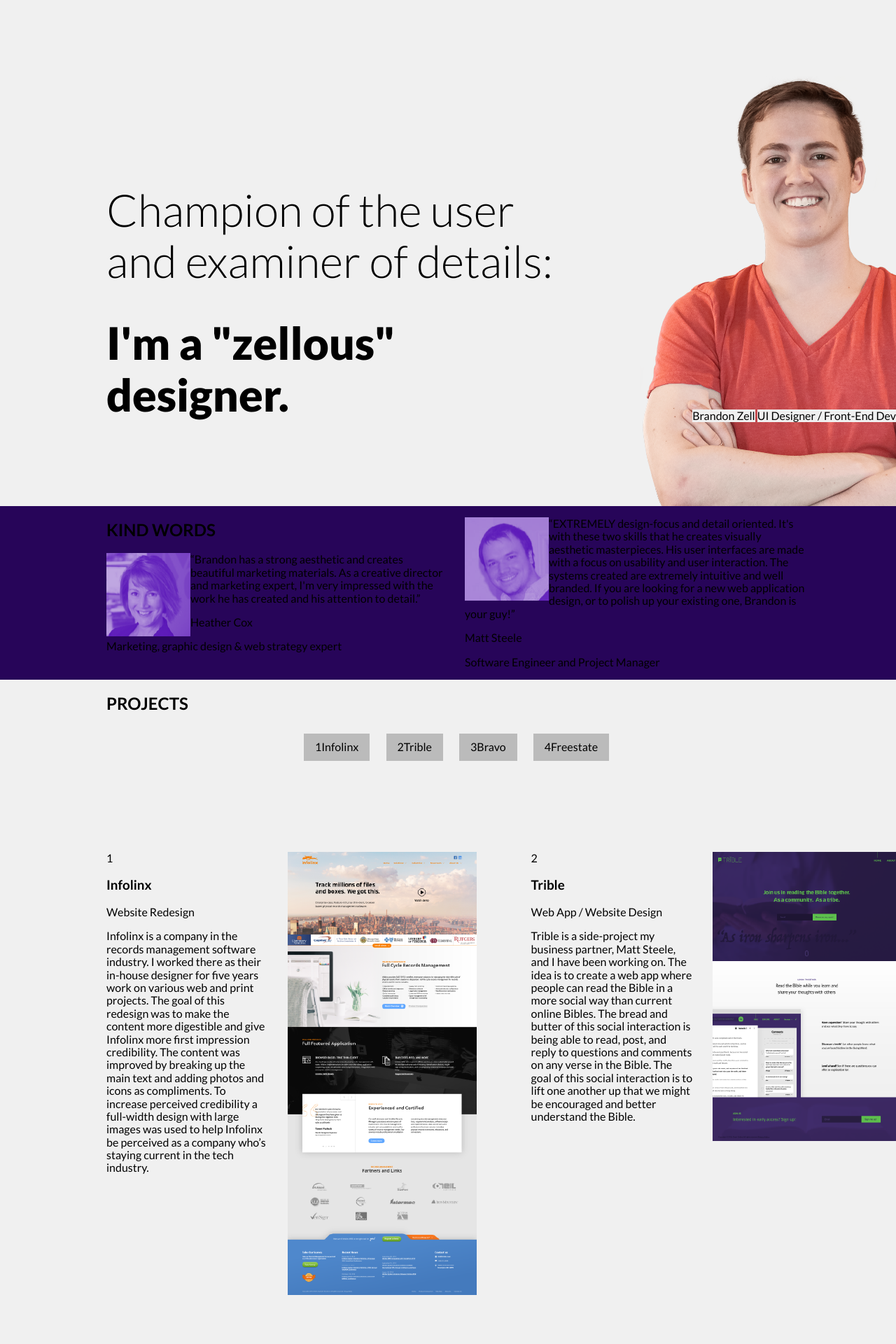
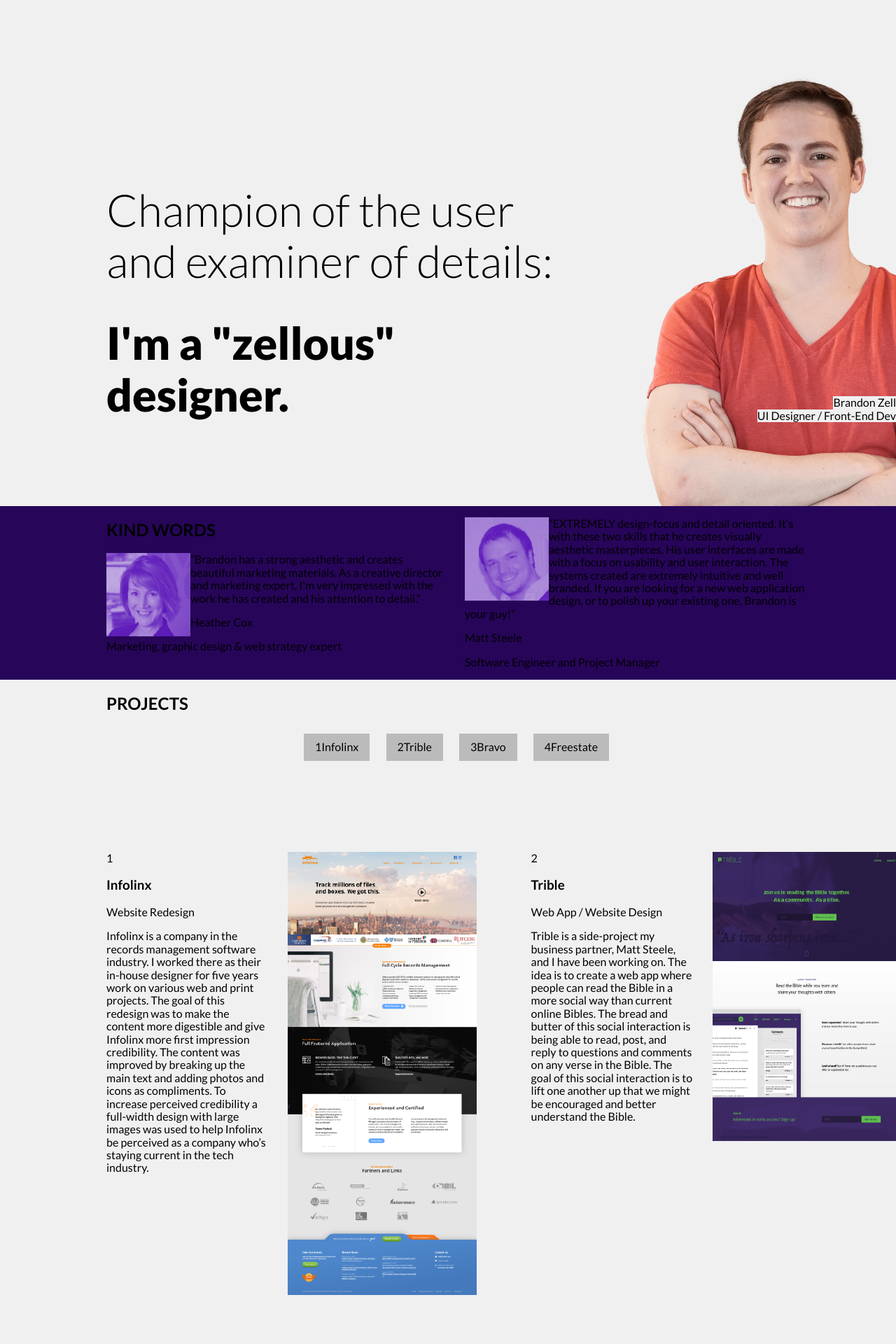
Before and after one commit to bzle/brandonz-me, a Jekyll site: the page built from index.html, in a window 1280 px wide. Shown: the top 1920 px of the page at 70% size. Built offline with Jekyll 4.4.1, drawn with Linux system fonts in a browser that asks for light colours; nearby versions of some CDN libraries.

Commit message:
Updated '/css/style.scss' via CloudCannon

```diff
--- a/css/style.scss
+++ b/css/style.scss
@@ -840,8 +840,8 @@ header {
 }
 .my-name, .my-title {
     background-color: #F0F0F0;
-    display: inline-block;
-    text-align: right;
+    float: right;
+    clear: both;
 }
 .my-name {
 
```
